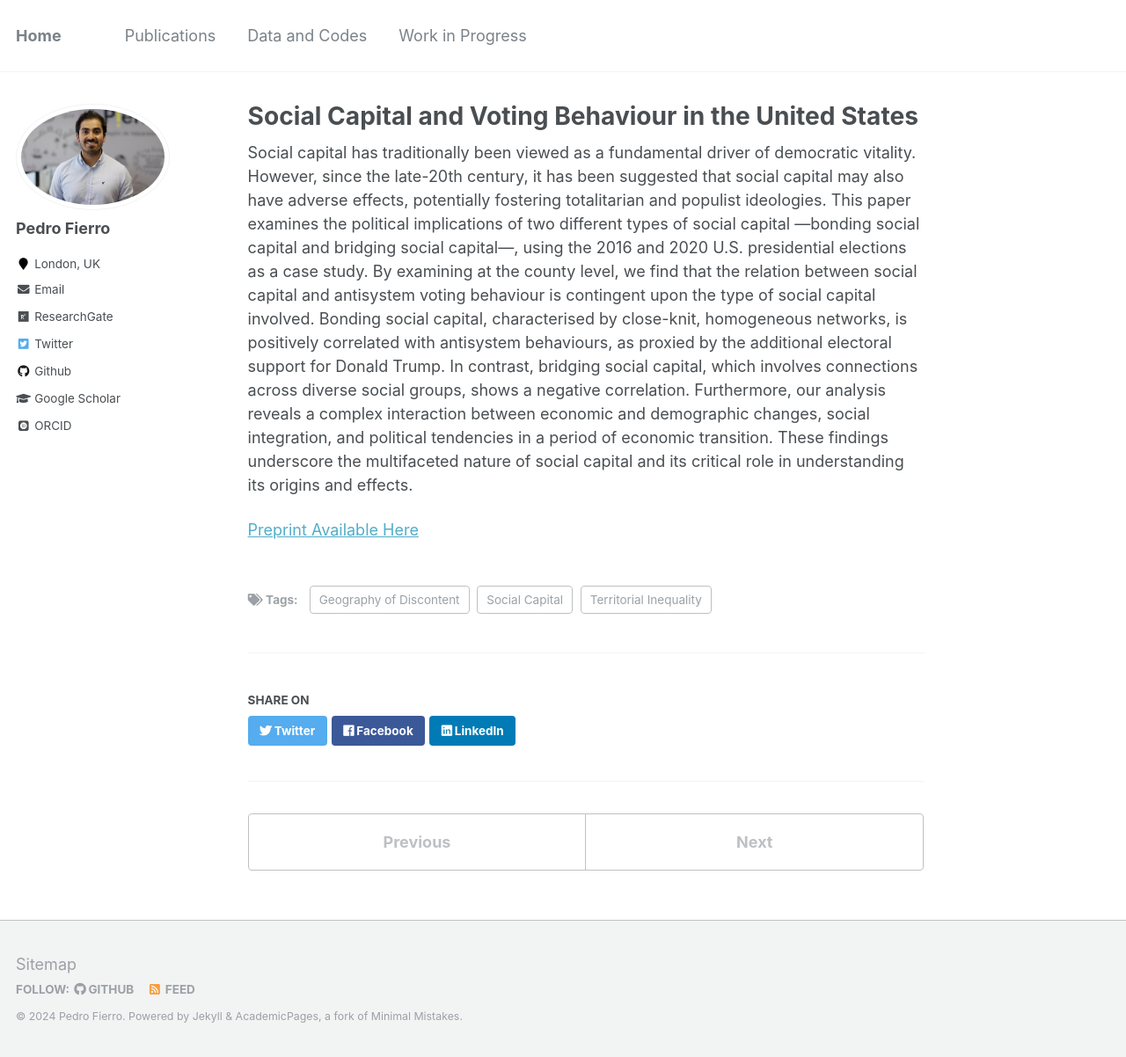
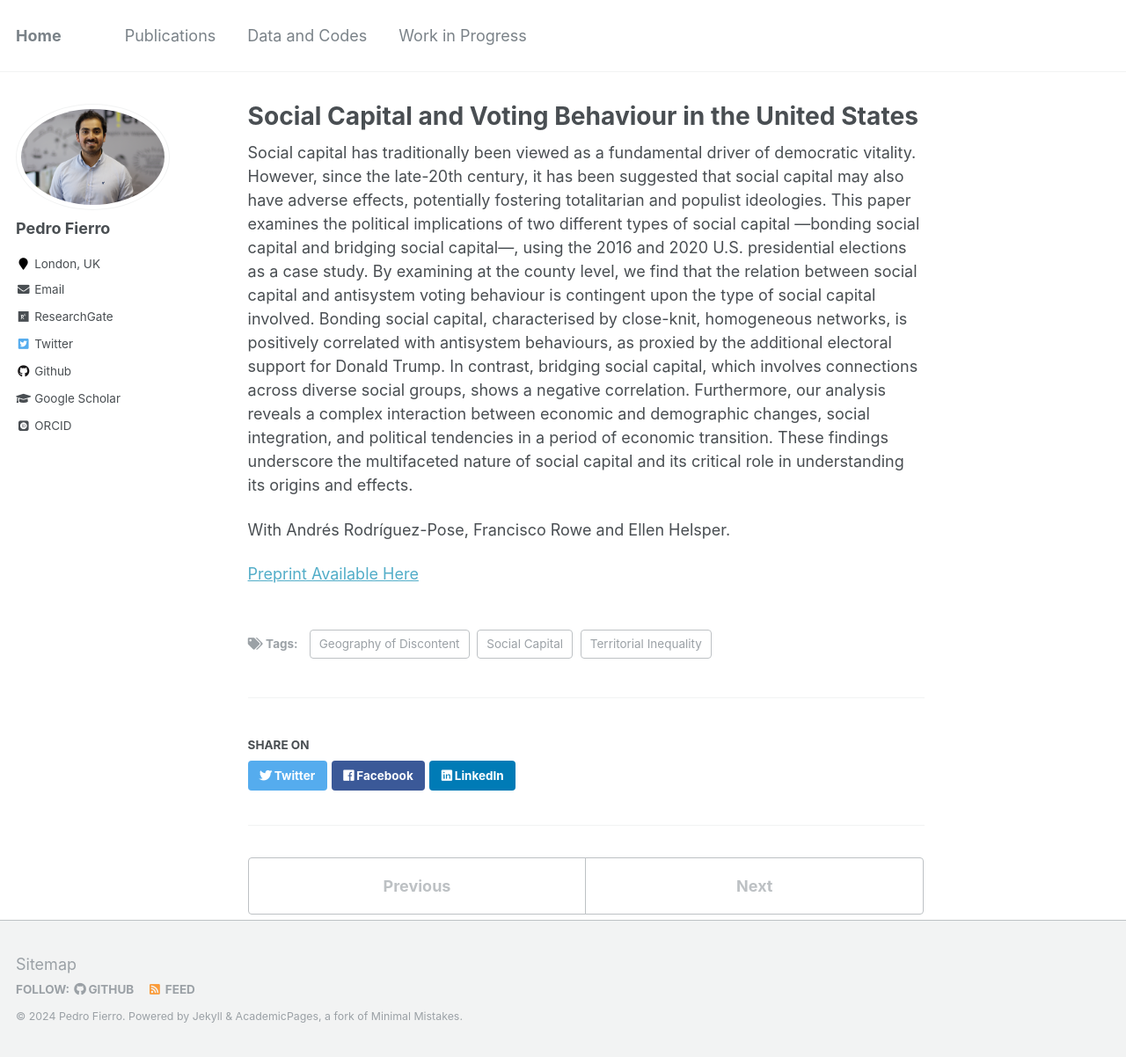
Before and after one commit to pedrofierroz87/pedrofierroz87.github.io, a Jekyll site: the page built from _posts/2013-08-14-blog-post-6.md, in a window 1280 px wide and 1202 px high. Shown: the whole window at 88% size. Built offline with Jekyll 4.4.1, drawn with Linux system fonts in a browser that asks for light colours; some web fonts are replaced.

Commit message:
Update 2013-08-14-blog-post-6.md

```diff
--- a/_posts/2013-08-14-blog-post-6.md
+++ b/_posts/2013-08-14-blog-post-6.md
@@ -10,4 +10,6 @@ tags:
 
 Social capital has traditionally been viewed as a fundamental driver of democratic vitality. However, since the late-20th century, it has been suggested that social capital may also have adverse effects, potentially fostering totalitarian and populist ideologies. This paper examines the political implications of two different types of social capital —bonding social capital and bridging social capital—, using the 2016 and 2020 U.S. presidential elections as a case study. By examining at the county level, we find that the relation between social capital and antisystem voting behaviour is contingent upon the type of social capital involved. Bonding social capital, characterised by close-knit, homogeneous networks, is positively correlated with antisystem behaviours, as proxied by the additional electoral support for Donald Trump. In contrast, bridging social capital, which involves connections across diverse social groups, shows a negative correlation. Furthermore, our analysis reveals a complex interaction between economic and demographic changes, social integration, and political tendencies in a period of economic transition. These findings underscore the multifaceted nature of social capital and its critical role in understanding its origins and effects.
 
+With Andrés Rodríguez-Pose, Francisco Rowe and Ellen Helsper.
+
 [Preprint Available Here](https://osf.io/preprints/osf/fuajw)
```
